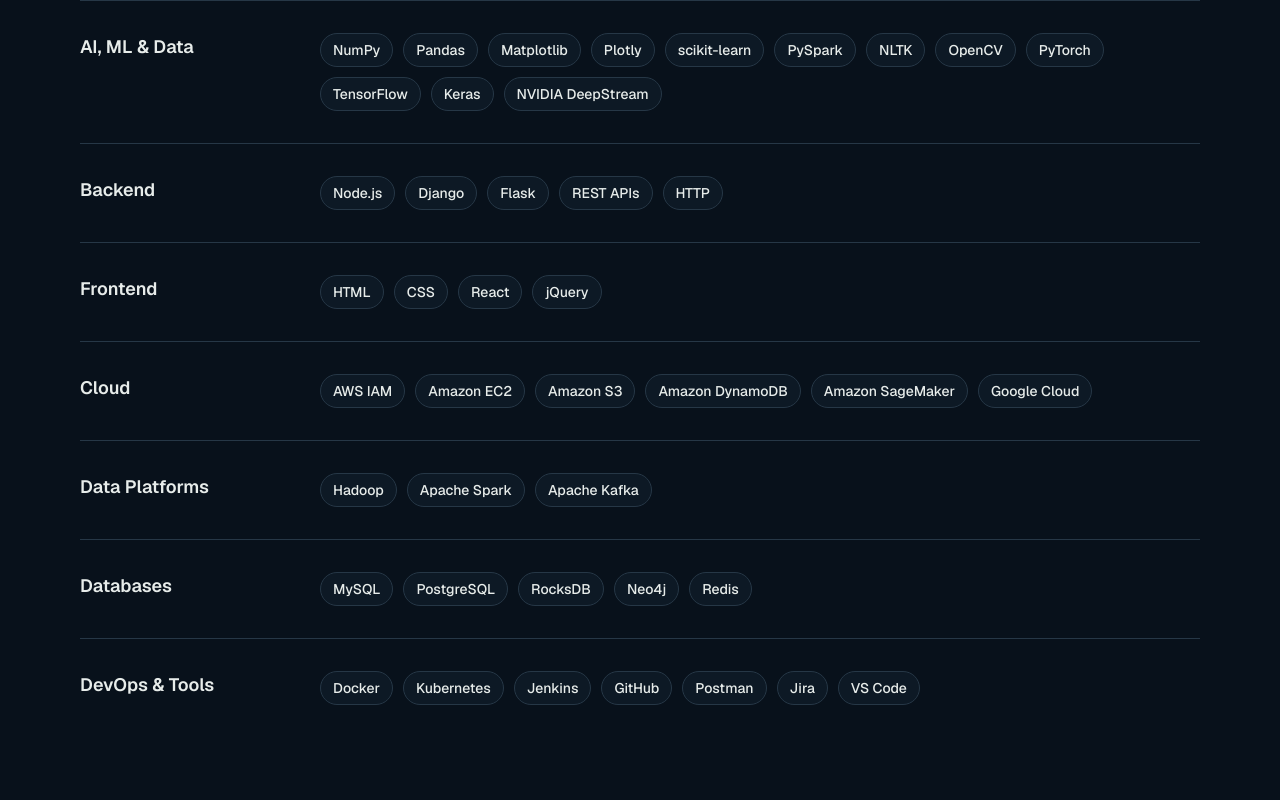
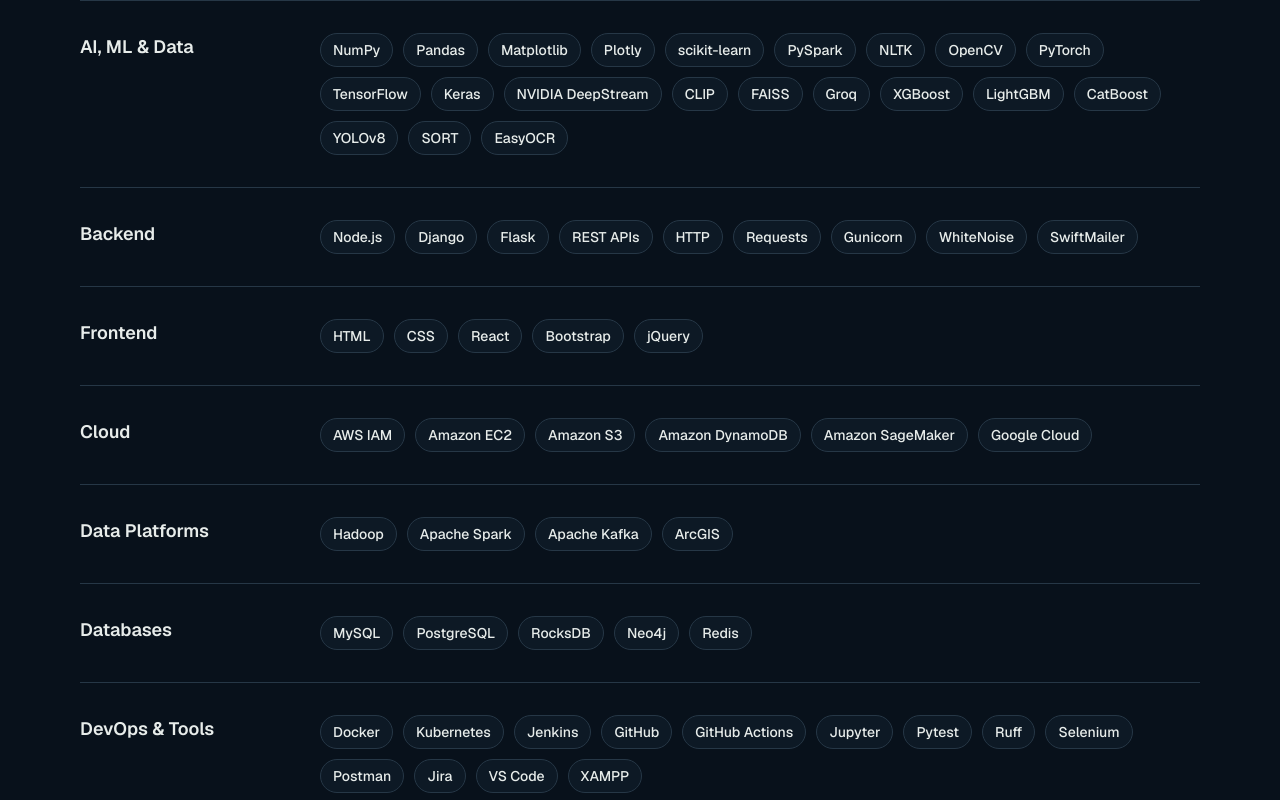
Before and after one commit to vmanam1/personal-portfolio, a Next.js app: page /skills in a window 1280 px wide. Shown: the part 640-1440 px from the top of the page. Built offline with nearby package versions, Linux system fonts and the light colour scheme; no server answers.

Commit message:
feat: align skills with project stack

```diff
--- a/content/projects/automatic-license-plate-detection.mdx
+++ b/content/projects/automatic-license-plate-detection.mdx
@@ -19,7 +19,7 @@
   - SORT
   - EasyOCR
   - NumPy
-  - pandas
+  - Pandas
 repositoryUrl: https://github.com/VishalManam/automatic-license-plate-detection
 demoUrl: null
 ---
--- a/content/skills/skills.ts
+++ b/content/skills/skills.ts
@@ -14,6 +14,7 @@
       "Bash",
       "PHP",
       "Scala",
+      "JSON",
     ],
   },
   {
@@ -33,19 +34,38 @@
       "TensorFlow",
       "Keras",
       "NVIDIA DeepStream",
+      "CLIP",
+      "FAISS",
+      "Groq",
+      "XGBoost",
+      "LightGBM",
+      "CatBoost",
+      "YOLOv8",
+      "SORT",
+      "EasyOCR",
     ],
   },
   {
     id: "backend",
     label: "Backend",
     order: 3,
-    skills: ["Node.js", "Django", "Flask", "REST APIs", "HTTP"],
+    skills: [
+      "Node.js",
+      "Django",
+      "Flask",
+      "REST APIs",
+      "HTTP",
+      "Requests",
+      "Gunicorn",
+      "WhiteNoise",
+      "SwiftMailer",
+    ],
   },
   {
     id: "frontend",
     label: "Frontend",
     order: 4,
-    skills: ["HTML", "CSS", "React", "jQuery"],
+    skills: ["HTML", "CSS", "React", "Bootstrap", "jQuery"],
   },
   {
     id: "cloud",
@@ -64,7 +84,7 @@
     id: "data-platforms",
     label: "Data Platforms",
     order: 6,
-    skills: ["Hadoop", "Apache Spark", "Apache Kafka"],
+    skills: ["Hadoop", "Apache Spark", "Apache Kafka", "ArcGIS"],
   },
   {
     id: "databases",
@@ -81,9 +101,15 @@
       "Kubernetes",
       "Jenkins",
       "GitHub",
+      "GitHub Actions",
+      "Jupyter",
+      "Pytest",
+      "Ruff",
+      "Selenium",
       "Postman",
       "Jira",
       "VS Code",
+      "XAMPP",
     ],
   },
 ] satisfies SkillGroup[];
```
Also changed, not shown: 1 other file (tests, documents, lock files or other folders).
